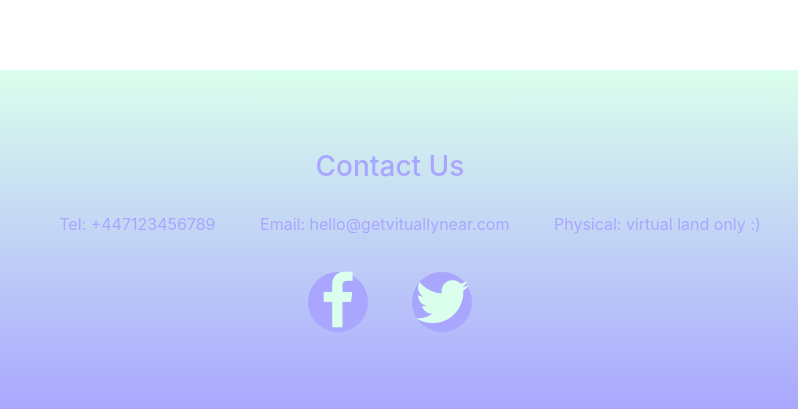
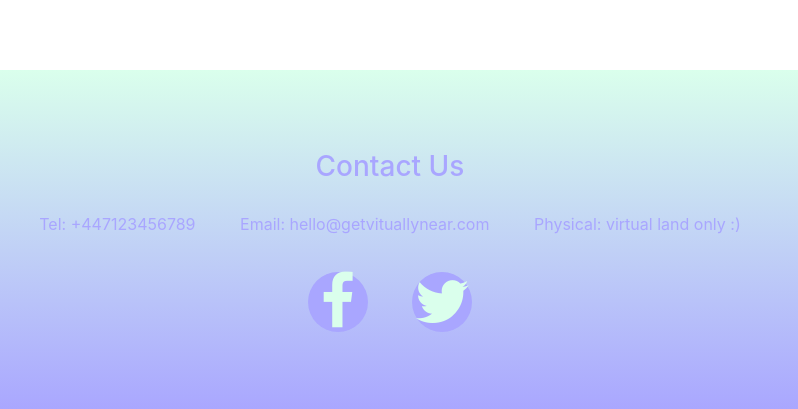
Before and after one commit to bb1100/Virtually-Near, a plain HTML site: page index.html in a window 1280 px wide. Shown: the part 856-1265 px from the top of the page, 250-1048 px from the left. Drawn offline with nearby package versions, Linux system fonts and the light colour scheme.

Commit message:
aligned contact text, weird left padding removed

```diff
--- a/css/main.css
+++ b/css/main.css
@@ -143,7 +143,7 @@ ion-icon {
 
 /* contact us section */
 .contact-us-block {
-    padding: 5rem;
+    padding: 5rem 0;
     flex-wrap: nowrap;
     /* justify-content: center; */
     align-items: center;
@@ -159,7 +159,8 @@ ion-icon {
 
 ul {
     list-style: none;
-
+    text-align: center;
+    padding-inline-start: 0px; /*user agent stylesheet auto padding 40 to start, this undoes it*/
 }
 
 li {
```
